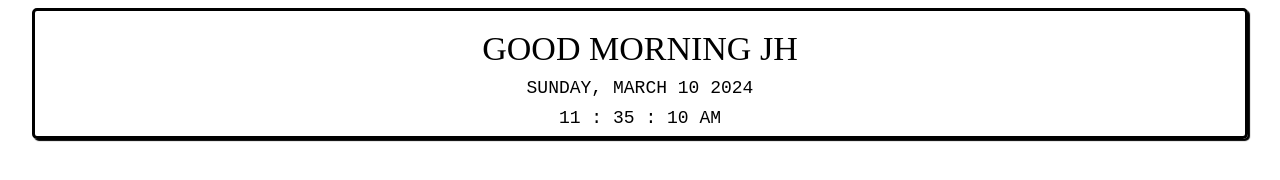
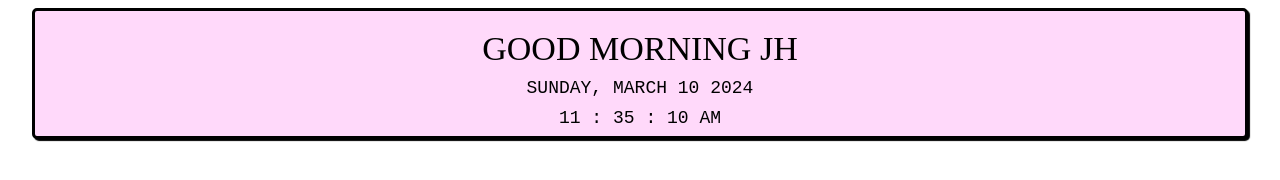
Before and after one commit to hyyaaxx/N, a plain HTML site: page index.html in a window 1280 px wide. Drawn offline with Linux system fonts and the light colour scheme.

Commit message:
Update index.html

```diff
--- a/index.html
+++ b/index.html
@@ -27,6 +27,7 @@
             border: 3px solid #000000;
             border-radius: 5px;
             box-shadow: 2px 2px 1px 0px #000000;
+            background-color: #FFD9FA;
 
         }
 
```
